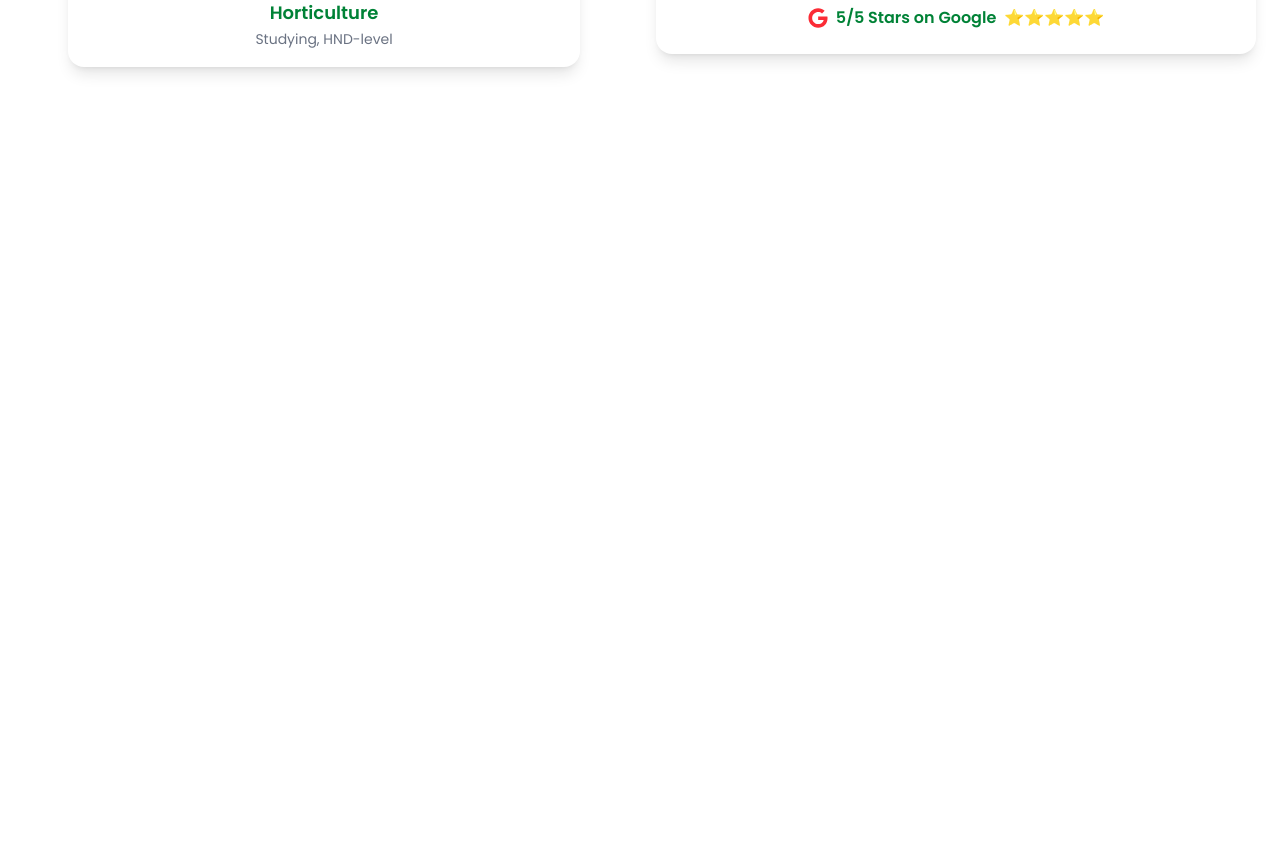
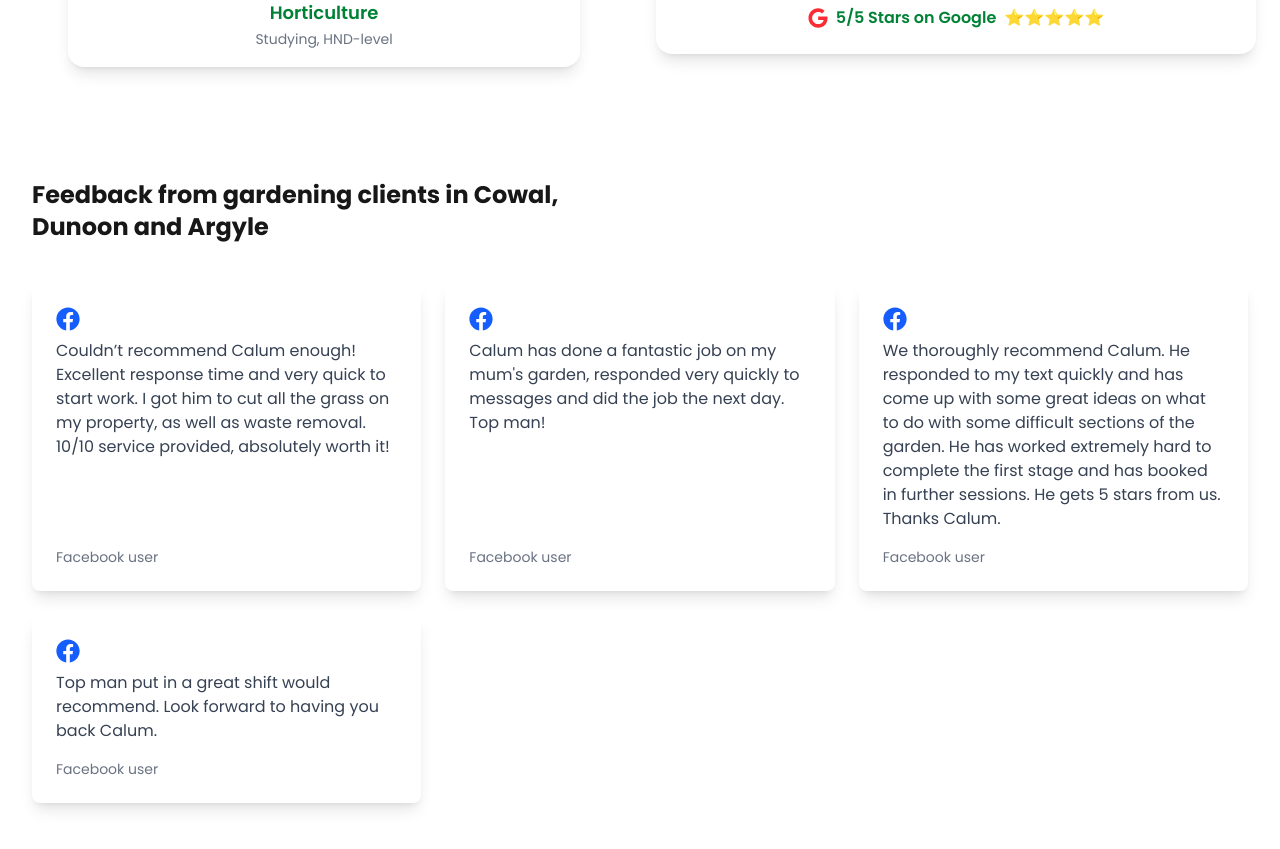
Before and after one commit to WilyBox/maclean-gardening, a Next.js app: page / in a window 1280 px wide. Shown: the part 1380-2229 px from the top of the page. Before the commit the page ends 1511 px from the top, so only its background shows below. Built offline with nearby package versions, Linux system fonts and the light colour scheme.

Commit message:
feedback section

```diff
--- /dev/null
+++ b/src/app/components/FeedbackCards.tsx
@@ -0,0 +1,49 @@
+import { FaFacebook } from "react-icons/fa";
+import { FC } from "react";
+
+interface FeedbackCard {
+  text: string;
+}
+
+const testimonials: FeedbackCard[] = [
+  {
+    text: "Couldn’t recommend Calum enough! Excellent response time and very quick to start work. I got him to cut all the grass on my property, as well as waste removal. 10/10 service provided, absolutely worth it!",
+  },
+  {
+    text: "Calum has done a fantastic job on my mum's garden, responded very quickly to messages and did the job the next day. Top man!",
+  },
+  {
+    text: "We thoroughly recommend Calum. He responded to my text quickly and has come up with some great ideas on what to do with some difficult sections of the garden. He has worked extremely hard to complete the first stage and has booked in further sessions. He gets 5 stars from us. Thanks Calum.",
+  },
+  {
+    text: "Top man put in a great shift would recommend. Look forward to having you back Calum.",
+  },
+];
+
+const FeedbackCards: FC = () => {
+  return (
+    <div className="container mx-auto py-12 px-4 sm:px-6 lg:px-8">
+      <div className="w-full lg:w-1/2 mb-10">
+        <h2 className="text-2xl font-bold">Feedback from gardening clients in Cowal, Dunoon and Argyle</h2>
+      </div>
+
+      <div className="grid grid-cols-1 sm:grid-cols-2 lg:grid-cols-3 gap-6">
+        {testimonials.map((testimonial, index) => (
+          <div key={index} className="bg-white shadow-lg rounded-lg p-6 flex flex-col h-full">
+            {/* Facebook Icon */}
+            <div className="mb-2">
+              <FaFacebook className="text-blue-600 text-2xl" />
+            </div>
+
+            <p className="mb-auto text-gray-700">{testimonial.text}</p>
+
+            {/* Footer */}
+            <div className="pt-4 text-gray-500 text-sm">Facebook user</div>
+          </div>
+        ))}
+      </div>
+    </div>
+  );
+};
+
+export default FeedbackCards;
--- a/src/app/page.tsx
+++ b/src/app/page.tsx
@@ -3,12 +3,14 @@ import HeroSimple from "./components/HeroSimple";
 import Testimonial from "./components/Testimonial";
 // import BeforeAfterImageSlider from "./components/BeforeAfterImageSlider";
 // import ModernCarousel from "./components/ModernCarousel";
+import FeedbackCards from "./components/FeedbackCards";
 
 export default function Home() {
   return (
     <Layout>
       <HeroSimple />
       <Testimonial />
+      <FeedbackCards />
 
 
 
```
